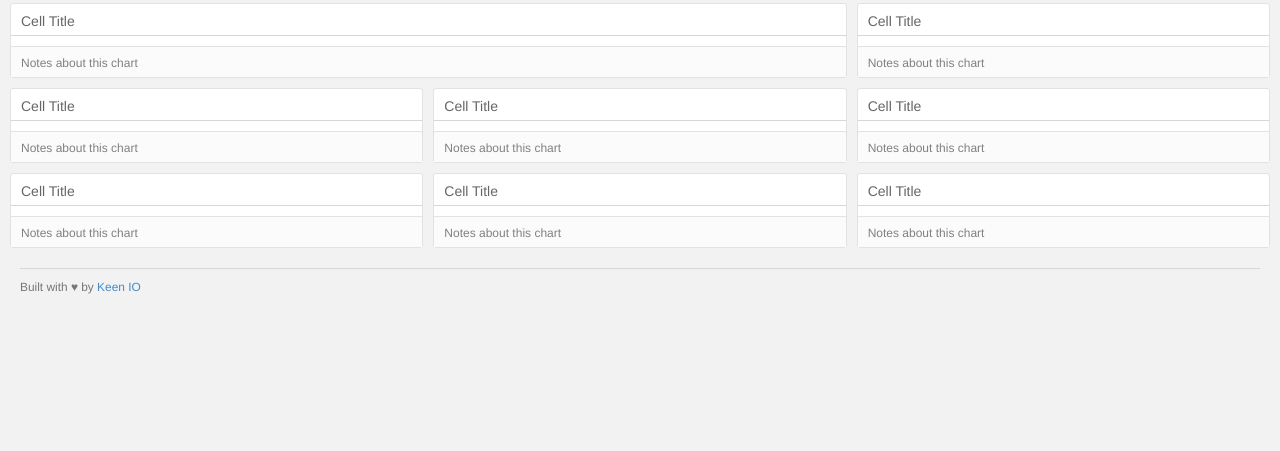
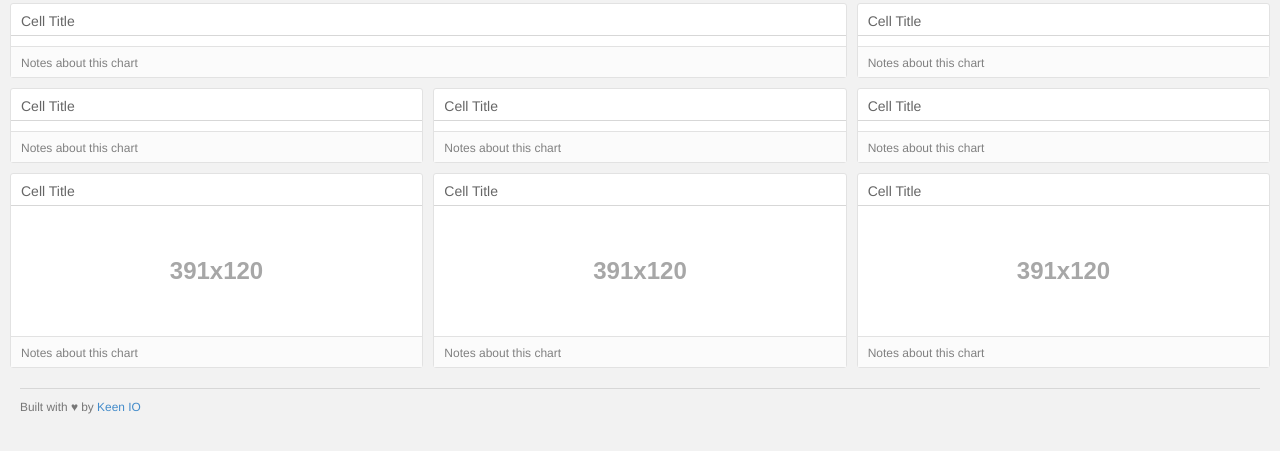
Before and after one commit to Flaredown/FlaredownEngineRoom, a plain HTML site: page index.html in a window 1280 px wide. Shown: the part 57-508 px from the top of the page. Drawn offline with Linux system fonts and the light colour scheme; a script that the page names is missing.

Commit message:
Connect sample charts to divs

```diff
--- a/index.html
+++ b/index.html
@@ -74,7 +74,9 @@
             Cell Title
           </div>
           <div class="chart-stage">
-            <!-- <img data-src="holder.js/100%x120/white"> -->
+            <div id="chart-03">
+              <!-- <img data-src="holder.js/100%x120/white"> -->
+            </div>
           </div>
           <div class="chart-notes">
             Notes about this chart
@@ -87,7 +89,9 @@
             Cell Title
           </div>
           <div class="chart-stage">
-            <!-- <img data-src="holder.js/100%x120/white"> -->
+            <div id="chart-04">
+              <!-- <img data-src="holder.js/100%x120/white"> -->
+            </div>
           </div>
           <div class="chart-notes">
             Notes about this chart
@@ -100,7 +104,9 @@
             Cell Title
           </div>
           <div class="chart-stage">
-            <!-- <img data-src="holder.js/100%x120/white"> -->
+            <div id="chart-05">
+              <!-- <img data-src="holder.js/100%x120/white"> -->
+            </div>
           </div>
           <div class="chart-notes">
             Notes about this chart
@@ -114,7 +120,9 @@
             Cell Title
           </div>
           <div class="chart-stage">
-            <!-- <img data-src="holder.js/100%x120/white"> -->
+            <div id="chart-06">
+              <img data-src="holder.js/100%x120/white">
+            </div>
           </div>
           <div class="chart-notes">
             Notes about this chart
@@ -127,7 +135,9 @@
             Cell Title
           </div>
           <div class="chart-stage">
-            <!-- <img data-src="holder.js/100%x120/white"> -->
+            <div id="chart-07">
+              <img data-src="holder.js/100%x120/white">
+            </div>
           </div>
           <div class="chart-notes">
             Notes about this chart
@@ -140,7 +150,9 @@
             Cell Title
           </div>
           <div class="chart-stage">
-            <!-- <img data-src="holder.js/100%x120/white"> -->
+            <div id="chart-08">
+              <img data-src="holder.js/100%x120/white">
+            </div>
           </div>
           <div class="chart-notes">
             Notes about this chart
```
